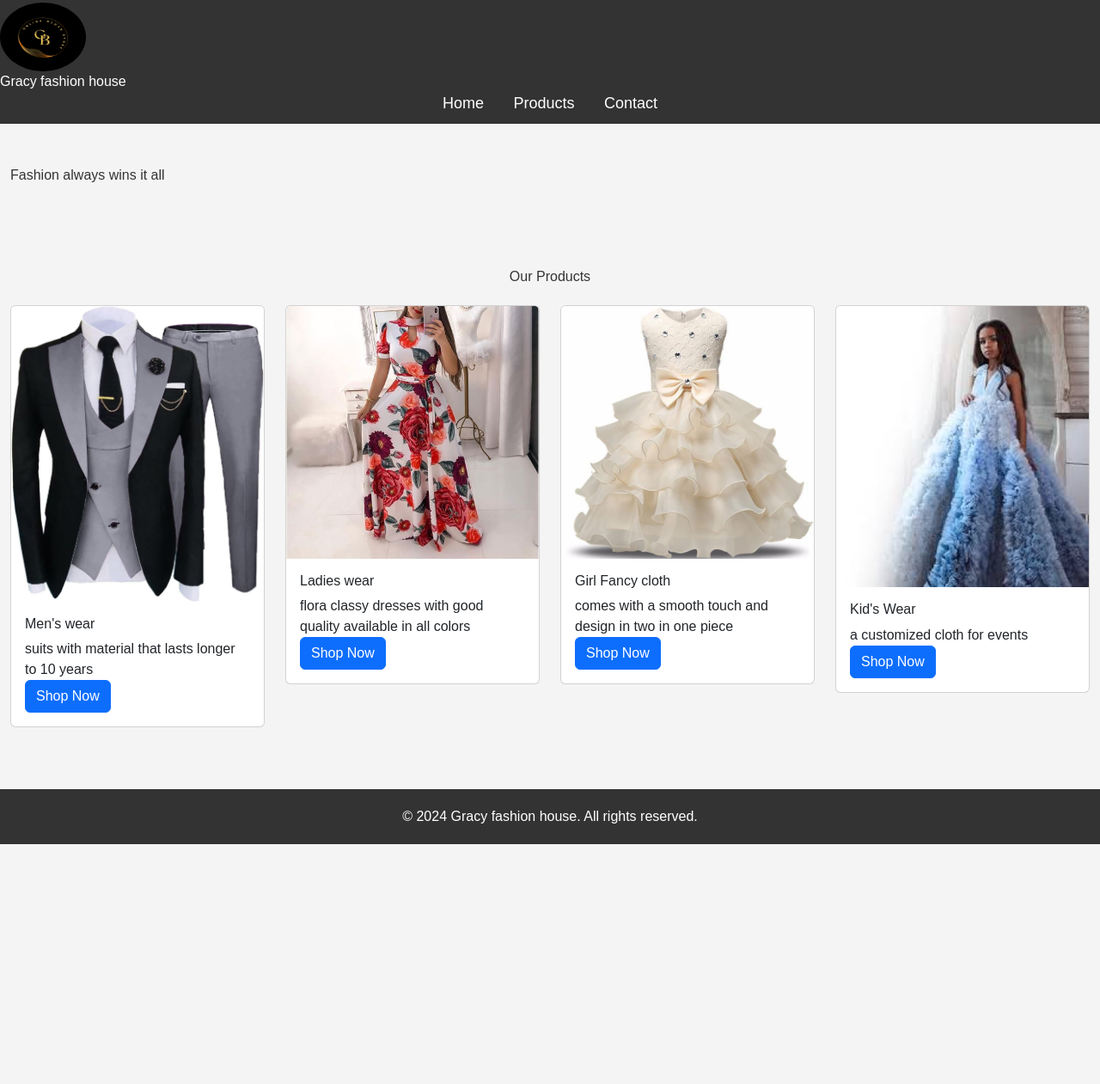
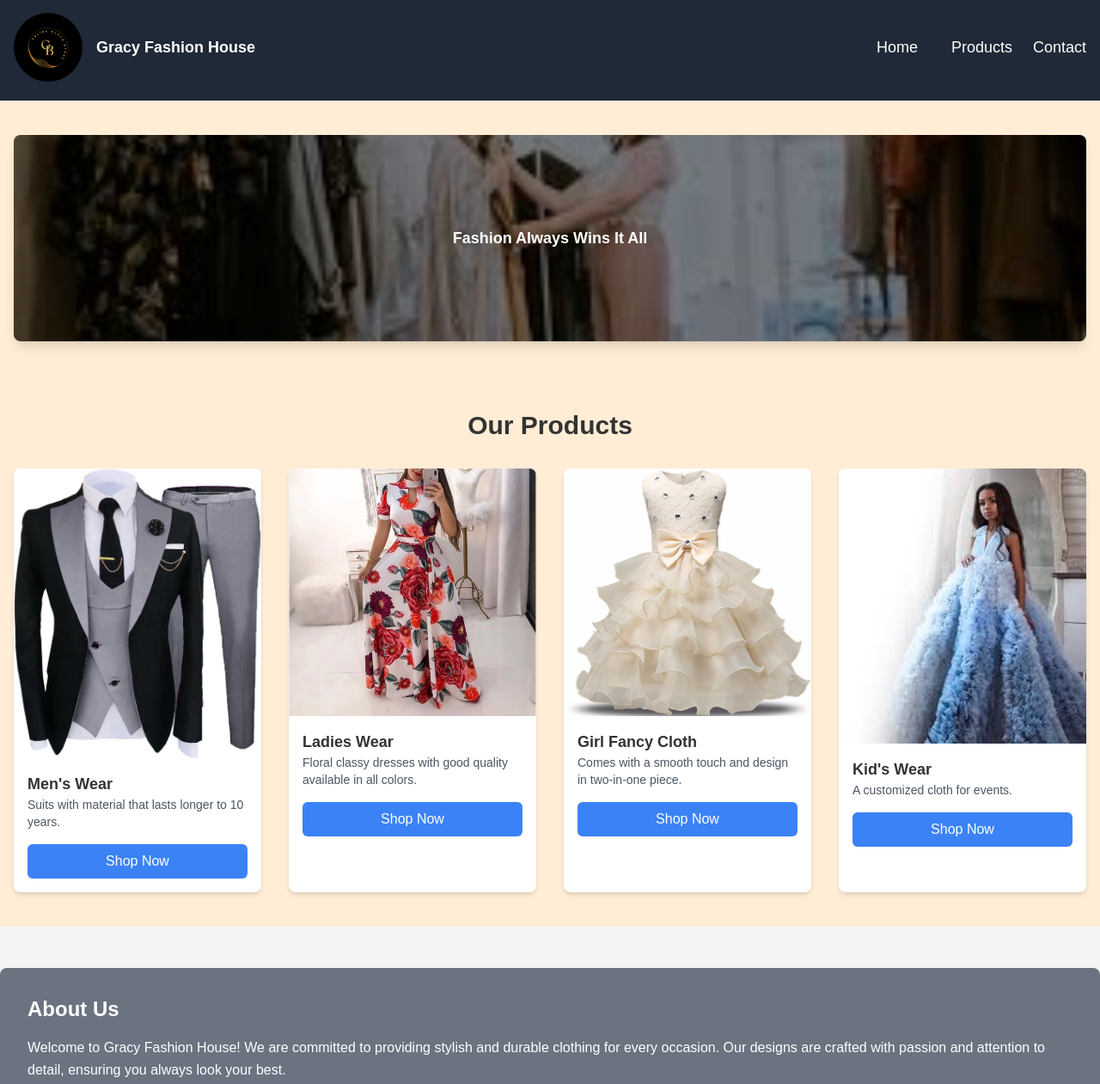
Before and after one commit to BOKEG/Responsive-Store, a website: page index.html in a window 1280 px wide. Shown: the part 7-1268 px from the top of the page at 86% size. Before the commit the page ends 989 px from the top, so only its background shows below. Drawn offline with nearby package versions, Linux system fonts and the light colour scheme; files that its build step writes are made by us from their sources.

Commit message:
push all

```diff
--- a/index.html
+++ b/index.html
@@ -4,83 +4,116 @@
   <meta charset="UTF-8">
   <meta name="viewport" content="width=device-width, initial-scale=1.0">
   <title>Gracy fashion store</title>
-  <link href="https://cdn.jsdelivr.net/npm/bootstrap@5.3.0-alpha1/dist/css/bootstrap.min.css" rel="stylesheet">
   <link rel="stylesheet" href="style.css">
   <link rel="stylesheet" href="./dist/output.css">
 </head>
-<body>
+<body class="bg-orange-100">
   <!-- Header Section -->
-  <header>
-    <nav>
-      <img src="Images/Logo.png" class="logo" style="width: 100px; height: 80px; border-radius: 100%;" alt="no logo">
-      <p style="color: white;">Gracy fashion house</p>
-      <ul>
-        <li><a href="#home">Home</a></li>
-        <li><a href="#products">Products</a></li>
-        <li><a href="#contact">Contact</a></li>
+  <header class="bg-gray-800 text-white">
+    <nav class="container mx-auto flex items-center justify-between py-3 px-4">
+      <!-- Logo Section -->
+      <div class="flex items-center">
+        <img src="Images/Logo.png" alt="Gracy fashion house logo" class="w-20 h-20 rounded-full mr-4">
+        <p class="text-lg font-bold">Gracy Fashion House</p>
+      </div>
+
+      <!-- Navigation Links -->
+      <ul class="flex space-x-6">
+        <li><a href="#home" class="hover:text-gray-400 transition">Home</a></li>
+        <li><a href="#products" class="hover:text-gray-400 transition">Products</a></li>
+        <li><a href="#contact" class="hover:text-gray-400 transition">Contact</a></li>
       </ul>
     </nav>
   </header>
 
-  <section class="container py-5">
-    <div class="slide">
-      <p>Fashion always wins it all</p>
+  <section class="container mx-auto py-10 px-4">
+    <div class="relative bg-gray-100 rounded-lg shadow-lg overflow-hidden">
+      <!-- Image -->
+      <img src="Images/bout.jpg" alt="Fashion always wins" class="w-full h-60 object-cover">
+
+      <!-- Overlay Text -->
+      <div class="absolute inset-0 bg-black bg-opacity-50 flex items-center justify-center">
+        <p class="text-white text-lg font-bold text-center">Fashion Always Wins It All</p>
+      </div>
     </div>
   </section>
 
-  <!-- Product Section -->
-<section id="products" class="container py-5">
-    <h2 class="text-center mb-4">Our Products</h2>
-    <div class="row">
-      <div class="col-lg-3 col-md-6 mb-4">
-        <div class="card">
-          <img src="Images/suit.jpg" class="card-img-top" alt="Product 1">
-          <div class="card-body">
-            <h5 class="card-title">Men's wear</h5>
-            <p class="card-text">suits with material that lasts longer to 10 years</p>
-            <a href="#" class="btn btn-primary">Shop Now</a>
-          </div>
+
+
+
+  <section id="products" class="container mx-auto py-10 px-4">
+    <h2 class="text-center text-3xl font-bold mb-8">Our Products</h2>
+    <div class="grid grid-cols-1 sm:grid-cols-2 lg:grid-cols-4 gap-8">
+      <!-- Product Cards-->
+      <div class="bg-white rounded-lg shadow-md overflow-hidden">
+        <img src="Images/suit.jpg" alt="Men's wear" class="w-full">
+        <div class="p-4">
+          <h5 class="text-lg font-semibold">Men's Wear</h5>
+          <p class="text-gray-600 text-sm mb-4">Suits with material that lasts longer to 10 years.</p>
+          <a href="#" class="block text-center bg-blue-500 text-white py-2 rounded-md hover:bg-blue-600 transition">
+            Shop Now
+          </a>
         </div>
       </div>
 
-      <div class="col-lg-3 col-md-6 mb-4">
-        <div class="card">
-          <img src="Images/flora.jpg" class="card-img-top" alt="Product 1">
-          <div class="card-body">
-            <h5 class="card-title">Ladies wear</h5>
-            <p class="card-text">flora classy dresses with good quality available in all colors</p>
-            <a href="#" class="btn btn-primary">Shop Now</a>
-          </div>
+      <div class="bg-white rounded-lg shadow-md overflow-hidden">
+        <img src="Images/flora.jpg" alt="Ladies wear" class="w-full">
+        <div class="p-4">
+          <h5 class="text-lg font-semibold">Ladies Wear</h5>
+          <p class="text-gray-600 text-sm mb-4">Floral classy dresses with good quality available in all colors.</p>
+          <a href="#" class="block text-center bg-blue-500 text-white py-2 rounded-md hover:bg-blue-600 transition">
+            Shop Now
+          </a>
         </div>
       </div>
 
-      <div class="col-lg-3 col-md-6 mb-4">
-        <div class="card">
-          <img src="Images/girl.jpg" class="card-img-top" alt="Product 1">
-          <div class="card-body">
-            <h5 class="card-title">Girl Fancy cloth</h5>
-            <p class="card-text">comes with a smooth touch and design in two in one piece</p>
-            <a href="#" class="btn btn-primary">Shop Now</a>
-          </div>
+      <div class="bg-white rounded-lg shadow-md overflow-hidden">
+        <img src="Images/girl.jpg" alt="Girl Fancy cloth" class="">
+        <div class="p-4">
+          <h5 class="text-lg font-semibold">Girl Fancy Cloth</h5>
+          <p class="text-gray-600 text-sm mb-4">Comes with a smooth touch and design in two-in-one piece.</p>
+          <a href="#" class="block text-center bg-blue-500 text-white py-2 rounded-md hover:bg-blue-600 transition">
+            Shop Now
+          </a>
         </div>
       </div>
 
-      <div class="col-lg-3 col-md-6 mb-4">
-        <div class="card">
-          <img src="Images/cind.jpg" class="card-img-top" alt="Product 1">
-          <div class="card-body">
-            <h5 class="card-title">Kid's Wear</h5>
-            <p class="card-text">a customized cloth for events</p>
-            <a href="#" class="btn btn-primary">Shop Now</a>
-          </div>
+      <div class="bg-white rounded-lg shadow-md overflow-hidden">
+        <img src="Images/cind.jpg" alt="Kid's Wear" class="w-full">
+        <div class="p-4">
+          <h5 class="text-lg font-semibold">Kid's Wear</h5>
+          <p class="text-gray-600 text-sm mb-4">A customized cloth for events.</p>
+          <a href="#" class="block text-center bg-blue-500 text-white py-2 rounded-md hover:bg-blue-600 transition">
+            Shop Now
+          </a>
         </div>
       </div>
     </div>
+  </section>
+
+
+<section class="py-12 bg-gray-100">
+    <div class="container mx-auto bg-gray-500 text-white rounded-lg shadow-lg p-8">
+      <h2 class="text-2xl font-bold mb-4">About Us</h2>
+      <p class="text-base leading-relaxed">
+        Welcome to Gracy Fashion House! We are committed to providing stylish and durable clothing for every occasion. Our designs are crafted with passion and attention to detail, ensuring you always look your best.
+      </p>
+    </div>
 </section>
 
-  <!-- Footer Section -->
-  <footer>
-    <p>&copy; 2024 Gracy fashion house. All rights reserved.</p>
-  </footer>
+
+<footer class="bg-gray-800 text-white py-8">
+  <div class="container mx-auto text-center">
+    <h3 class="text-lg font-bold mb-4">Gracy Fashion House</h3>
+    <ul class="flex justify-center space-x-6 mb-4">
+      <li><a href="#home" class="hover:text-gray-400 transition">Home</a></li>
+      <li><a href="#products" class="hover:text-gray-400 transition">Products</a></li>
+      <li><a href="#contact" class="hover:text-gray-400 transition">Contact</a></li>
+    </ul>
+    <p class="text-sm md:text-base">&copy; 2024 Gracy Fashion House. All rights reserved.</p>
+  </div>
+</footer>
+
+
 </body>
 </html>
```
Also changed, not shown: Images/bout.jpg (added).
